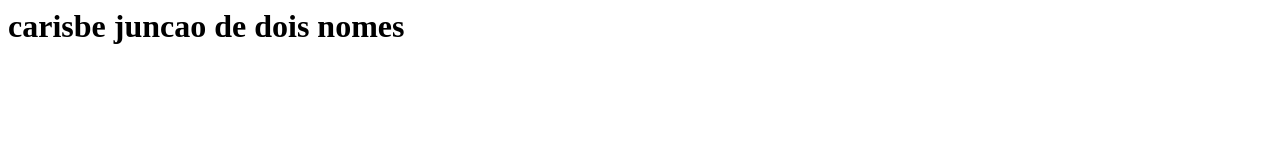
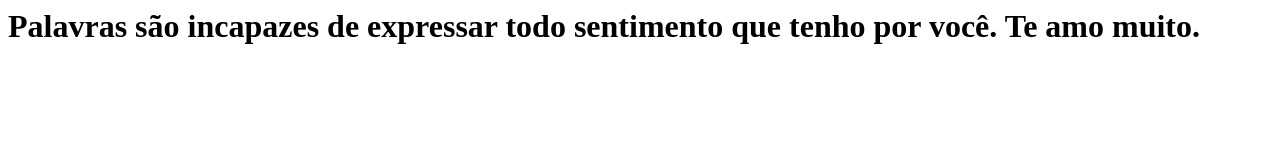
Before and after one commit to carisbe1777/teste, a plain HTML site: page index.html in a window 1280 px wide. Drawn offline with Linux system fonts and the light colour scheme.

Commit message:
minha pagina html

```diff
--- a/index.html
+++ b/index.html
@@ -5,6 +5,6 @@
 
 </head>
 <body>
-    <h1>carisbe juncao de dois nomes</h1>
+    <h1> Palavras são incapazes de expressar todo sentimento que tenho por você. Te amo muito.</h1>
 </body>
 </html>
```
